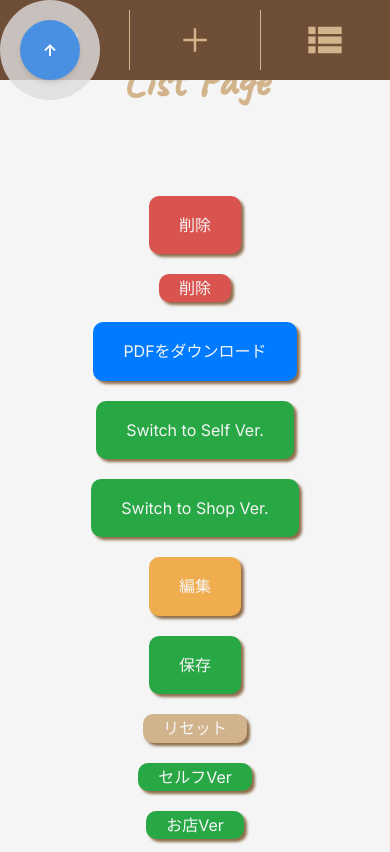
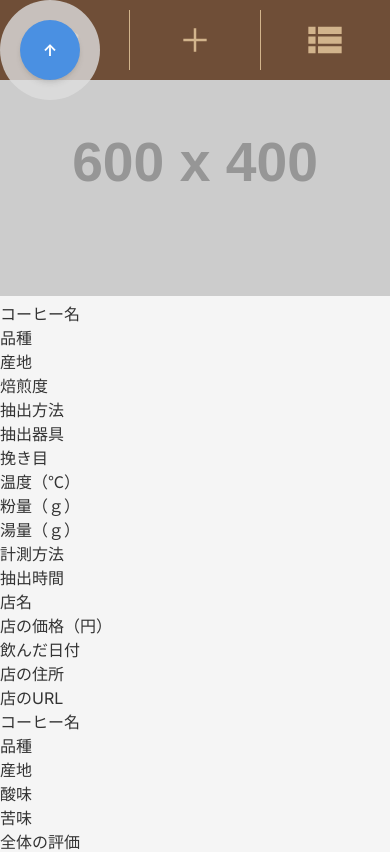
Before and after one commit to akiran1sei/coffee-note_web, a Next.js app: page /pages/list in a window 390 px wide. Shown: the top 852 px of the page. Built offline with nearby package versions, Linux system fonts and the light colour scheme.

Commit message:
🚧 リストページ作成中

```diff
--- a/app/pages/list/page.tsx
+++ b/app/pages/list/page.tsx
@@ -1,14 +1,220 @@
-import ButtonView from "@/app/components/buttons/view/page";
-import { PageTitle } from "@/app/components/title/page";
+"use client";
+import styles from "@/app/styles/Pages.module.css";
 
-import styles from "@/app/styles/Pages.module.css";
+import { useState, useEffect } from "react";
+import Image from "next/image";
+interface PageTitleProps {
+  value: string;
+}
+
+// タイトルコンポーネントのモック
+// 本来は共通コンポーネントとして定義されていると想定
+const PageTitle: React.FC<PageTitleProps> = ({ value }) => <h1>{value}</h1>;
+
+// スタイルシートのモック
+// 本来はstyles/Pages.module.cssの内容を記述
+
 const ListPage = () => {
+  // ウィンドウ幅の状態を管理
+  const [windowWidth, setWindowWidth] = useState(0);
+
+  // ウィンドウのリサイズイベントを監視
+  useEffect(() => {
+    // サーバーサイドレンダリング時にはwindowオブジェクトが存在しないためチェック
+    if (typeof window !== "undefined") {
+      const handleResize = () => {
+        setWindowWidth(window.innerWidth);
+      };
+
+      // コンポーネントがマウントされた時に初期幅を設定
+      setWindowWidth(window.innerWidth);
+
+      // リサイズイベントリスナーを追加
+      window.addEventListener("resize", handleResize);
+
+      // クリーンアップ関数
+      return () => window.removeEventListener("resize", handleResize);
+    }
+  }, []);
+
+  // PC向けのレイアウト
+  const ListPcPage = () => {
+    return (
+      <div className={`${styles.listPageWrapper}`}>
+        <div className="flex flex-col md:flex-row space-y-4 md:space-y-0 md:space-x-8">
+          {/* 左側のテキストリスト */}
+          <div className="md:w-1/2 bg-gray-100 p-4 rounded-lg">
+            <h2 className="text-xl font-bold mb-4">コーヒースタイル一覧</h2>
+            <div className={`${styles.listItem}`}>
+              <h3>{"タイトル 1"}</h3>
+              <p>日付: 2025/08/21</p>
+              {/* 他のテキストデータ */}
+            </div>
+            <div className={`${styles.listItem}`}>
+              <h3>{"タイトル 2"}</h3>
+              <p>日付: 2025/08/20</p>
+              {/* 他のテキストデータ */}
+            </div>
+            <div className={`${styles.listItem}`}>
+              <h3>{"タイトル 3"}</h3>
+              <p>日付: 2025/08/19</p>
+              {/* 他のテキストデータ */}
+            </div>
+          </div>
+          {/* 右側のレーダーチャート図と詳細 */}
+          <div className="md:w-1/2 bg-gray-100 p-4 rounded-lg">
+            <h2 className="text-xl font-bold mb-4">詳細とレーダーチャート</h2>
+            <div className={`${styles.listItem}`}>
+              <h3 className="text-lg font-semibold mb-2">
+                {"選択したコーヒーのタイトル"}
+              </h3>
+              {/* プレースホルダー画像を使用 */}
+              <div className={styles.uploadedImageContainer}>
+                <p>プレビュー:</p>
+                <div className={styles.uploadedImage}>
+                  <img
+                    width={300}
+                    height={300}
+                    src="https://placehold.co/600x400/E9E9E9/252525?text=Radar+Chart"
+                    alt="レーダーチャートのプレビュー画像"
+                    className={styles.image}
+                  />
+                </div>
+              </div>
+            </div>
+            <div className={`${styles.listItem}`}>
+              <h3 className="text-lg font-semibold mb-2">
+                テイスティングノート
+              </h3>
+              <p>{"酸味: 5, 苦味: 2, コク: 3"}</p>
+            </div>
+          </div>
+        </div>
+      </div>
+    );
+  };
+
+  // タブレット向けのレイアウト
+  const ListTbPage = () => {
+    // 画面の向きによってPC or SPレイアウトを返す
+    // 画面幅が768px未満はSP、768px以上はPCとして扱う（Tailwindのmdブレイクポイント）
+    if (windowWidth < 768) {
+      return ListSpPage();
+    } else {
+      return ListPcPage();
+    }
+  };
+
+  // スマホ向けのレイアウト
+  const ListSpPage = () => {
+    const spImg = "https://placehold.co/600x400/E9E9E9/252525?text=Radar+Chart";
+    return (
+      <div
+        className={`${styles.listPageWrapper} ${styles.pageWrapper} ${styles.listSpPageWrapper}`}
+      >
+        <div className={`${styles.listItemCard} ${styles.listSp}`}>
+          <h2>{"タイトル"}</h2>
+          {/* self */}
+          <div className={`${styles.listItemCoffeeBeans}`}>
+            <div className={styles.listItemImageBox}>
+              <div className={styles.listItemImage}>
+                {/* <Image
+                  src={
+                    spImg
+                  }
+                  width={300}
+                  height={300}
+                  alt={"プレビュー画像"}
+                /> */}
+                <img
+                  width={300}
+                  height={300}
+                  src={spImg}
+                  alt="レーダーチャートのプレビュー画像"
+                  className={styles.image}
+                />
+              </div>
+            </div>
+            <div className={`${styles.listItemCoffeeName}`}>{"コーヒー名"}</div>
+            <div className={`${styles.listItemVariety}`}>{"品種"}</div>
+            <div className={`${styles.listItemProductionArea}`}>{"産地"}</div>
+            <div className={`${styles.listItemRoastingDegree}`}>{"焙煎度"}</div>
+          </div>
+          <div className={`${styles.listItemBrewingRecipe}`}>
+            <div className={`${styles.listItemExtractionMethod}`}>
+              {"抽出方法"}
+            </div>
+            <div className={`${styles.listItemExtractionMaker}`}>
+              {"抽出器具"}
+            </div>
+            <div className={`${styles.listItemGrindSize}`}>{"挽き目"}</div>
+            <div className={`${styles.listItemTemperature}`}>{"温度（℃）"}</div>
+            <div className={`${styles.listItemCoffeeAmount}`}>
+              {"粉量（ｇ）"}
+            </div>
+            <div className={`${styles.listItemWaterAmount}`}>
+              {"湯量（ｇ）"}
+            </div>
+            <div className={`${styles.listItemMeasurementMethod}`}>
+              {"計測方法"}
+            </div>
+            <div className={`${styles.listItemExtractionTime}`}>
+              {"抽出時間"}
+            </div>
+          </div>
+          {/* shop */}
+          <div className={`${styles.listItemShopData}`}>
+            <div className={`${styles.listItemShopName}`}>{"店名"}</div>
+            <div className={`${styles.listItemShopPrice}`}>
+              {"店の価格（円）"}
+            </div>
+            <div className={`${styles.listItemShopDate}`}>{"飲んだ日付"}</div>
+            <div className={`${styles.listItemShopAddress}`}>{"店の住所"}</div>
+            <div className={`${styles.listItemShopUrl}`}>{"店のURL"}</div>
+          </div>
+          <div className={`${styles.listItemShopCoffee}`}>
+            {" "}
+            <div className={`${styles.listItemCoffeeName}`}>{"コーヒー名"}</div>
+            <div className={`${styles.listItemVariety}`}>{"品種"}</div>
+            <div className={`${styles.listItemProductionArea}`}>{"産地"}</div>
+          </div>
+          {/* 共通 */}
+          <div className={`${styles.tastingEvaluation}`}>
+            {" "}
+            <div className={`${styles.listItemAcidity}`}>{"酸味"}</div>
+            <div className={`${styles.listItemBitterness}`}>{"苦味"}</div>
+            <div className={`${styles.listItemOverall}`}>{"全体の評価"}</div>
+            <div className={`${styles.listItemBody}`}>{"コク"}</div>
+            <div className={`${styles.listItemAroma}`}>{"アロマ"}</div>
+            <div className={`${styles.listItemAftertaste}`}>{"キレ"}</div>
+          </div>
+          <div className={`${styles.memoArea}`}>
+            {" "}
+            <div className={`${styles.listItemMemo}`}>{"メモ"}</div>
+            <div className={`${styles.listItemRating}`}>{"自己評価"}</div>
+          </div>
+        </div>
+      </div>
+    );
+  };
+
+  const getLayout = () => {
+    if (windowWidth >= 1024) {
+      // PC向け (lgブレイクポイント)
+      return <ListPcPage />;
+    } else if (windowWidth >= 768 && windowWidth < 1024) {
+      // タブレット向け (mdブレイクポイント)
+      return <ListTbPage />;
+    } else {
+      // スマホ向け (それ以外)
+      return <ListSpPage />;
+    }
+  };
+
   return (
     <div className={styles.listPageContents}>
-      <h1>
-        <PageTitle value="List Page" />
-      </h1>
-      <ButtonView />
+      <PageTitle value="List Page" />
+      {windowWidth > 0 && getLayout()}
     </div>
   );
 };
```
